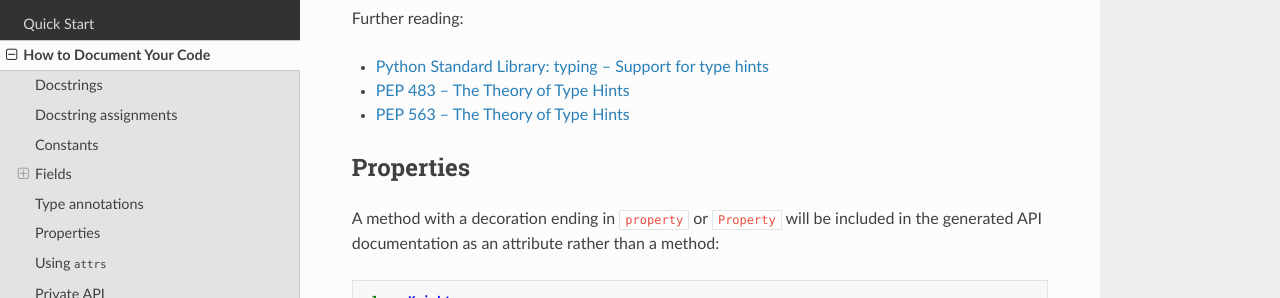
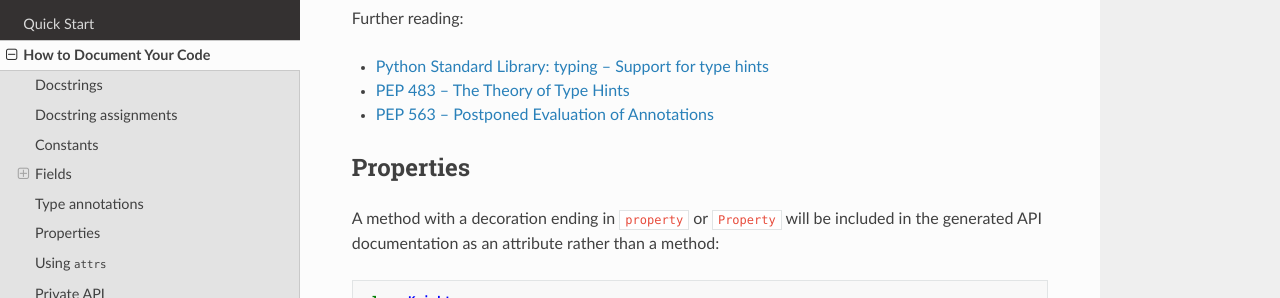
Before and after one commit to twisted/pydoctor, a Sphinx documentation site: the page built from docs/source/codedoc.rst, in a window 1280 px wide and 900 px high, scrolled down 5925 px. Shown: the part 153-451 px from the top of the window. Built offline with Sphinx 7.4.7 and the Read the Docs theme 2.0.0, drawn with Linux system fonts in a browser that asks for light colours.

Commit message:
Fix link

```diff
--- a/docs/source/codedoc.rst
+++ b/docs/source/codedoc.rst
@@ -230,7 +230,7 @@
 
 - `Python Standard Library: typing -- Support for type hints <https://docs.python.org/3/library/typing.html>`_
 - `PEP 483 -- The Theory of Type Hints <https://www.python.org/dev/peps/pep-0483/>`_
-- `PEP 563 -- The Theory of Type Hints <https://www.python.org/dev/peps/pep-0563/>`_
+- `PEP 563 -- Postponed Evaluation of Annotations <https://www.python.org/dev/peps/pep-0563/>`_
 
 Properties
 ----------
```
